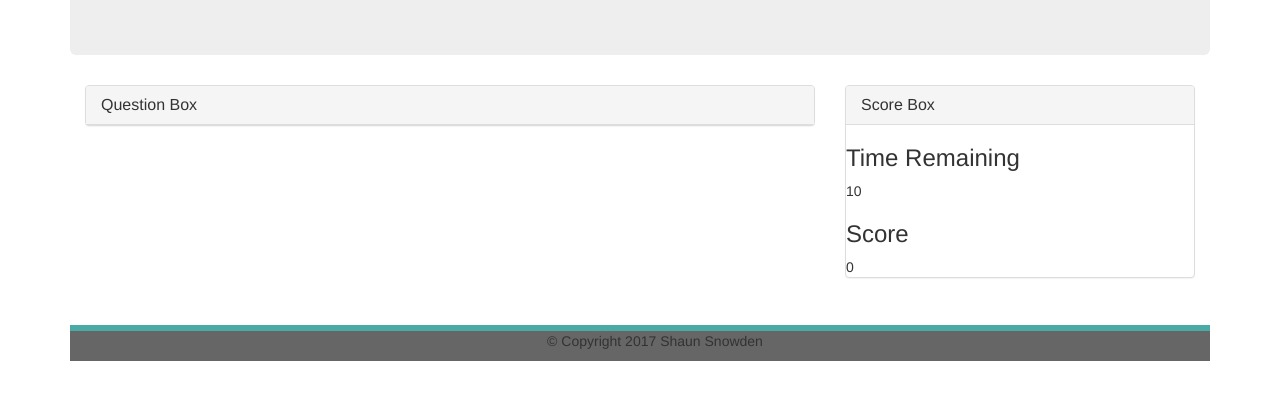
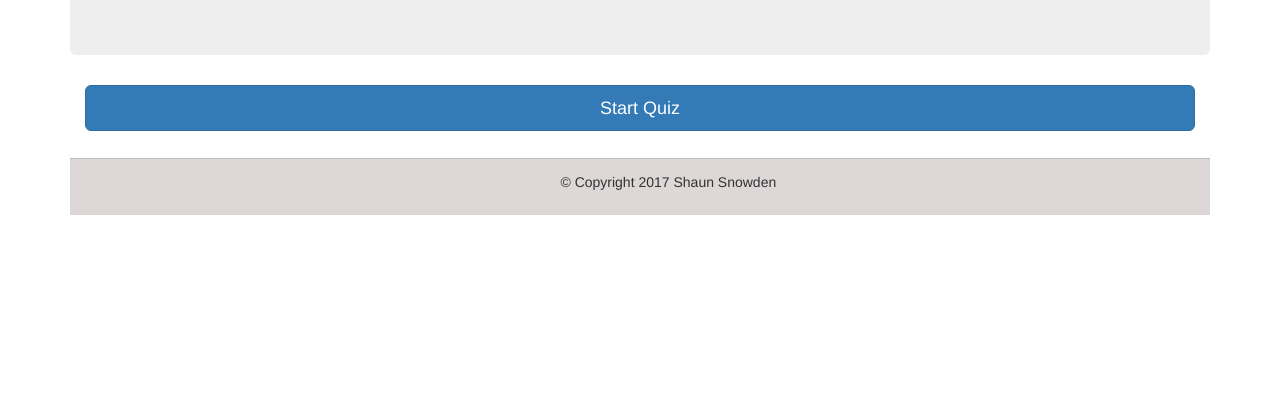
Before and after one commit to shaunsnowden/TriviaGame, a plain HTML site: page index.html in a window 1280 px wide. Shown: the part 104-504 px from the top of the page. Drawn offline with nearby package versions, Linux system fonts and the light colour scheme; files that its build step writes are made by us from their sources.

Commit message:
Update 2

```diff
--- a/assets/css/style.css
+++ b/assets/css/style.css
@@ -3,10 +3,11 @@
 }
 
 footer {
-	background-color: #666666;
+	background-color: #ddd7d7;
 	border-style: solid;
-	border-color: #4aaaa5;
-	border-top-width: 5pt;
+	border-color: #bebebe;
+	border-top-width: 1pt;
 	text-align: center;
+	padding: 10pt;
 	margin-top: 20pt;
 }
--- a/assets/javascript/app.js
+++ b/assets/javascript/app.js
@@ -1,4 +1,31 @@
 // load initial screen
-$(function(){
+	$(document).ready(function(){
 
-});
+		function initialScreen(){
+			startscreen="<button class='btn btn-primary btn-lg btn-block' id='start-button'  role='button'>Start Quiz</button>";
+			$('.container-fluid').html(startscreen);
+		};
+		initialScreen();
+
+
+
+		$('#start-button').click(function(){
+			// preventDefault();
+			generateHTML();
+			alert("Button Clicked!");
+			console.log("Button Clicked!");
+		});
+
+	});
+
+
+// functions
+
+function generateHTML(){
+	questionHTML="<div class='row'><div class='col-lg-8'><div class='panel panel-default'><div class='panel-heading'><h3 class='panel-title'>Question Box</h3></div><div id='question'></div><div id='answer-A'></div><div id='answer-B'></div><div id='answer-C'></div><div id='answer-D'></div></div></div><div class='col-lg-4'><div class='panel panel-default'><div class='panel-heading'><h3 class='panel-title'>Score Box</h3></div><div id='time-tracker'><h3>Time Remaining</h3><div id='time-left'>10</div></div><div id='score-keeper'><h3>Score</h3><div id='score-number'>0</div>	</div></div></div></div>";
+	$('.container-fluid').html(questionHTML);
+};
+
+
+// variables
+var startscreen;
--- a/index.html
+++ b/index.html
@@ -2,9 +2,13 @@
 <html>
 <head>
 	<title>Trivia Title Page</title>
-	<link rel="stylesheet" type="text/css" href="assets/reset.css">
+	<link rel="stylesheet" type="text/css" href="assets/css/reset.css">
 	<link href="https://maxcdn.bootstrapcdn.com/bootstrap/3.3.7/css/bootstrap.min.css" rel="stylesheet" integrity="sha384-BVYiiSIFeK1dGmJRAkycuHAHRg32OmUcww7on3RYdg4Va+PmSTsz/K68vbdEjh4u" crossorigin="anonymous">
-	<link rel="stylesheet" type="text/css" href="assets/style.css">
+	<link rel="stylesheet" type="text/css" href="assets/css/style.css">
+
+	<script src="https://code.jquery.com/jquery-3.2.1.js" integrity="sha256-DZAnKJ/6XZ9si04Hgrsxu/8s717jcIzLy3oi35EouyE=" crossorigin="anonymous"></script>
+
+	<script src="assets/javascript/app.js"></script>
 
 
 </head>
@@ -72,11 +76,5 @@
 	</div>
 
 
-
-	<script src="https://code.jquery.com/jquery-3.2.1.js" integrity="sha256-DZAnKJ/6XZ9si04Hgrsxu/8s717jcIzLy3oi35EouyE=" crossorigin="anonymous"></script>
-
-	<script src="javascript/app.js"
-	</script>
-
 </body>
 </html>
```
